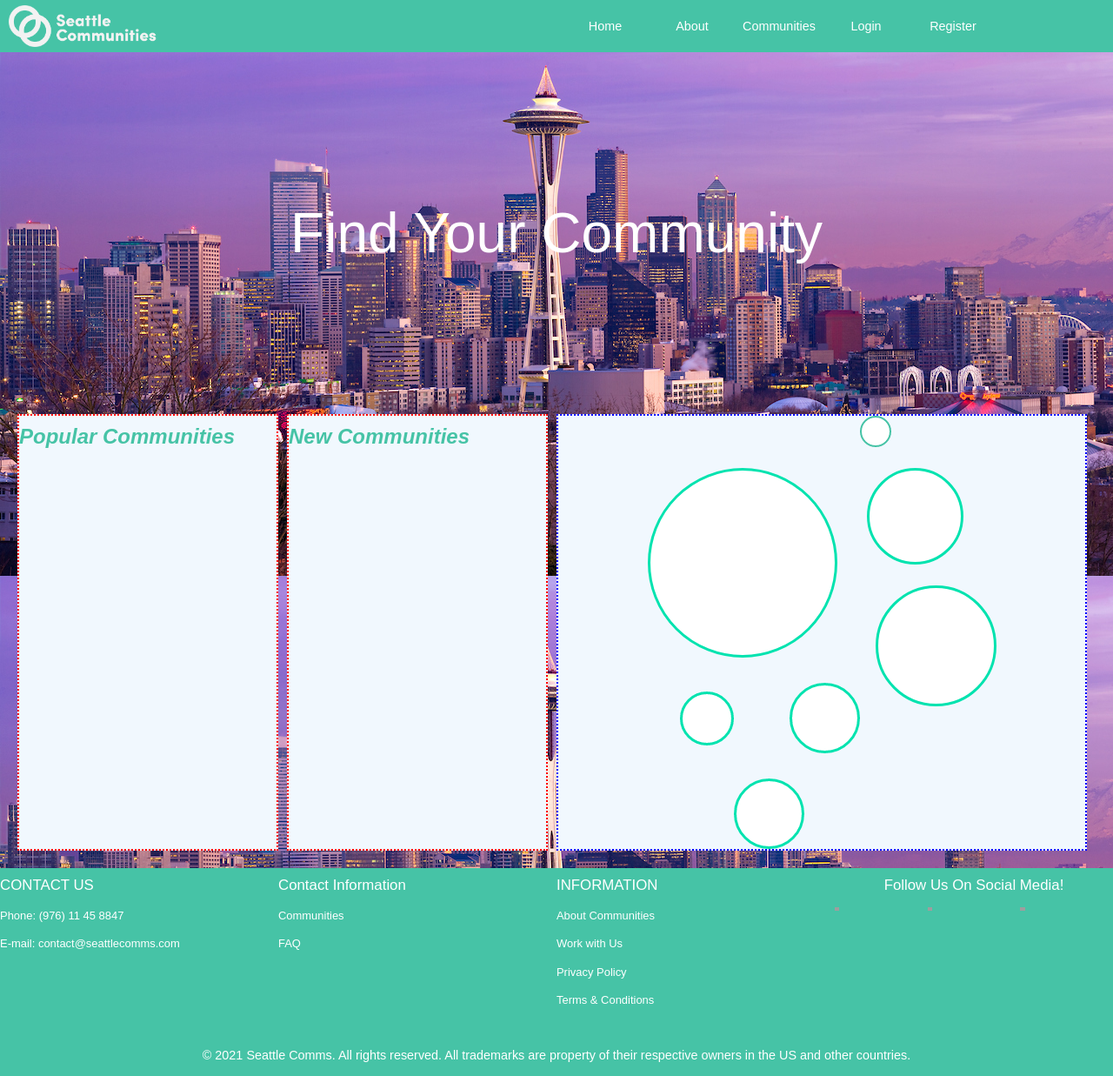
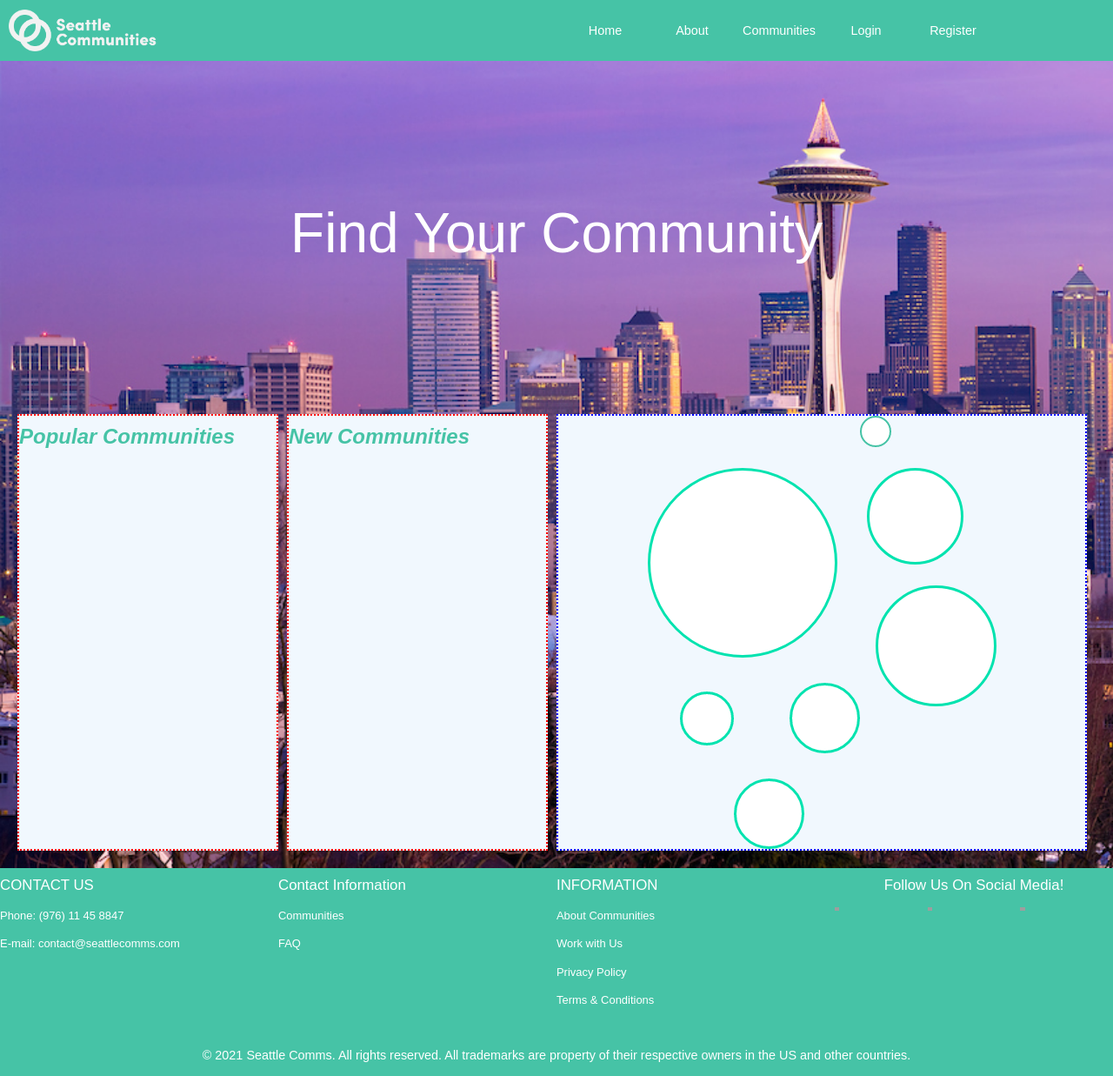
Before and after one commit to lhxo/it163group5communitysite, a PHP site: page / in a window 1280 px wide. Shown: the whole page at 87% size. Run offline with PHP 8.4, Linux system fonts and the light colour scheme; some libraries are stand-ins or nearby versions; grey boxes are pictures that could not be loaded.

Commit message:
Make navigation bar wider, and make background image covered whole wrapper

```diff
--- a/css/styles.css
+++ b/css/styles.css
@@ -24,8 +24,8 @@
 
 .nav {
     float: right;
-    height: 60px;
-    line-height: 60px;
+    height: 70px;
+    line-height: 70px;
     width: 60%;
 }
 
@@ -100,6 +100,7 @@
     display: grid;
     grid-template-columns: 1fr 1fr 1fr 1fr 1fr 1fr 1fr 1fr 1fr 1fr 1fr 1fr;
     background-image: url("../images/splashstockseattle.jpg");
+    background-size: cover;
     grid-gap: 10px 10px;
     padding: 20px;
 }
```
